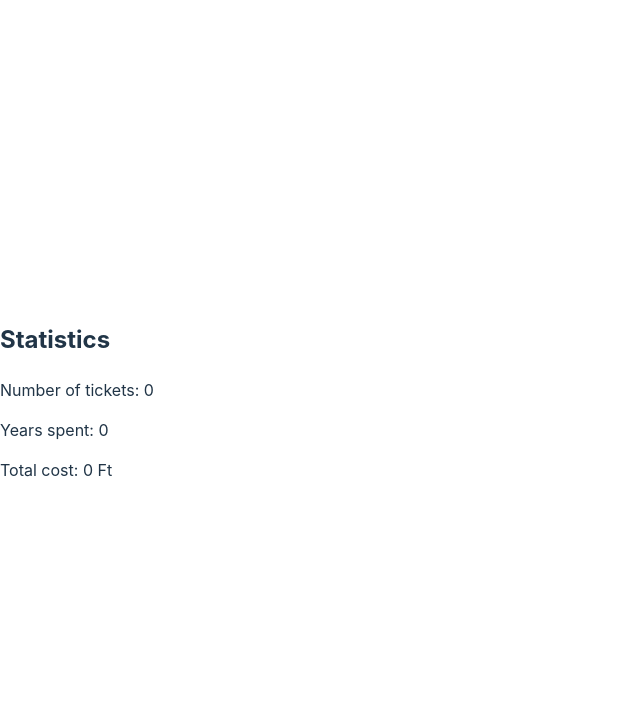
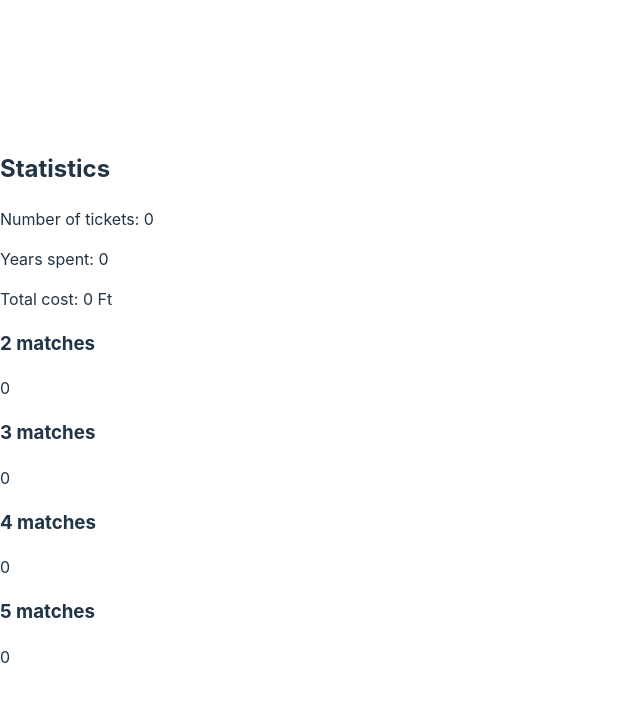
Before and after one commit to balazsotakomaiya/playground, a React (Vite) app in the folder lottery-simulator/: page / in a window 1280 px wide. Shown: the top 702 px of the page, without its empty margins (0-640 px from the left). Built offline with nearby package versions, Linux system fonts and the light colour scheme.

Commit message:
Skeleton matches count card

```diff
--- a/lottery-simulator/src/App.tsx
+++ b/lottery-simulator/src/App.tsx
@@ -1,6 +1,7 @@
 import { useReducer } from 'react'
 import { initialState, reducer } from "./reducer.ts";
 import { StatisticsCard } from "./components/StatisticsCard";
+import { MatchesCard } from "./components/MatchesCard";
 
 const COST_PER_DRAW = 300;
 
@@ -13,6 +14,10 @@ function App() {
                 numberOfDraws={state.numberOfDraws}
                 costPerDraw={COST_PER_DRAW}
             />
+
+            <MatchesCard
+                matchCounts={state.matchCounts}
+            />
         </div>
     );
 }
--- /dev/null
+++ b/lottery-simulator/src/components/MatchesCard/MatchesCard.tsx
@@ -0,0 +1,42 @@
+import React from "react";
+
+interface Props {
+    matchCounts: {
+        two: number;
+        three: number;
+        four: number;
+        five: number;
+    }
+}
+
+const MatchesCard: React.FC<Props> = ({ matchCounts }) => {
+    return (
+        <div>
+            <div>
+                <h3>2 matches</h3>
+
+                {matchCounts.two}
+            </div>
+
+            <div>
+                <h3>3 matches</h3>
+
+                {matchCounts.three}
+            </div>
+
+            <div>
+                <h3>4 matches</h3>
+
+                {matchCounts.four}
+            </div>
+
+            <div>
+                <h3>5 matches</h3>
+
+                {matchCounts.five}
+            </div>
+        </div>
+    );
+}
+
+export default MatchesCard
--- /dev/null
+++ b/lottery-simulator/src/components/MatchesCard/index.ts
@@ -0,0 +1 @@
+export { default as MatchesCard } from './MatchesCard';
--- a/lottery-simulator/src/reducer.ts
+++ b/lottery-simulator/src/reducer.ts
@@ -6,19 +6,35 @@ export type State = {
     winningNumbers: number[];
     userNumbers: number[];
     speed: Milliseconds;
+    matchCounts: {
+        two: number;
+        three: number;
+        four: number;
+        five: number;
+    };
 };
 
 export type Action =
     | { type: 'INCREMENT_DRAWS' }
     | { type: 'SET_WINNING_NUMBERS'; payload: number[] }
     | { type: 'SET_USER_NUMBERS'; payload: number[] }
-    | { type: 'SET_SPEED'; payload: number };
+    | { type: 'SET_SPEED'; payload: number }
+    | {
+        type: 'INCREMENT_MATCH_COUNT';
+        payload: 'two' | 'three' | 'four' | 'five';
+    };
 
 export const initialState: State = {
     numberOfDraws: 0,
     winningNumbers: [],
     userNumbers: [],
     speed: 1000, // Default speed is set to 1 second
+    matchCounts: {
+        two: 0,
+        three: 0,
+        four: 0,
+        five: 0,
+    }
 };
 
 export const reducer = produce((draft: State, action: Action) => {
@@ -35,5 +51,12 @@ export const reducer = produce((draft: State, action: Action) => {
         case 'SET_SPEED':
             draft.speed = action.payload;
             break;
+        case 'INCREMENT_MATCH_COUNT':
+            if (draft.matchCounts[action.payload]) {
+                draft.matchCounts[action.payload] += 1;
+            } else {
+                draft.matchCounts[action.payload] = 1; // Initialize if not present
+            }
+            break;
     }
 });
```
